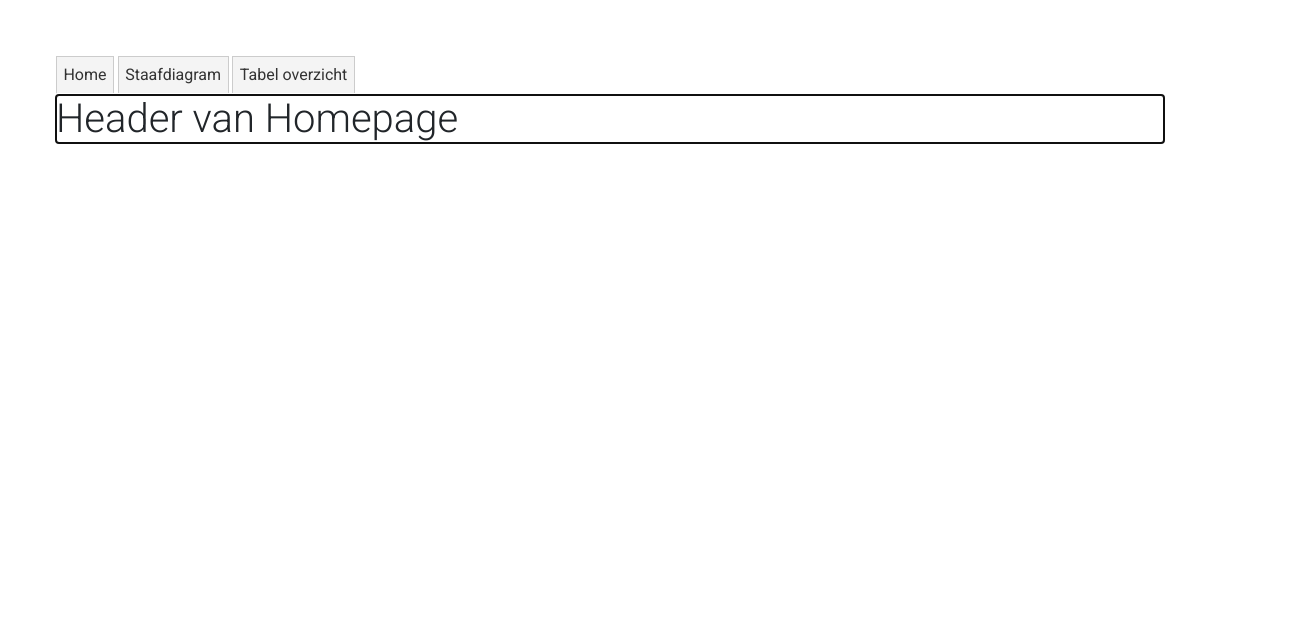
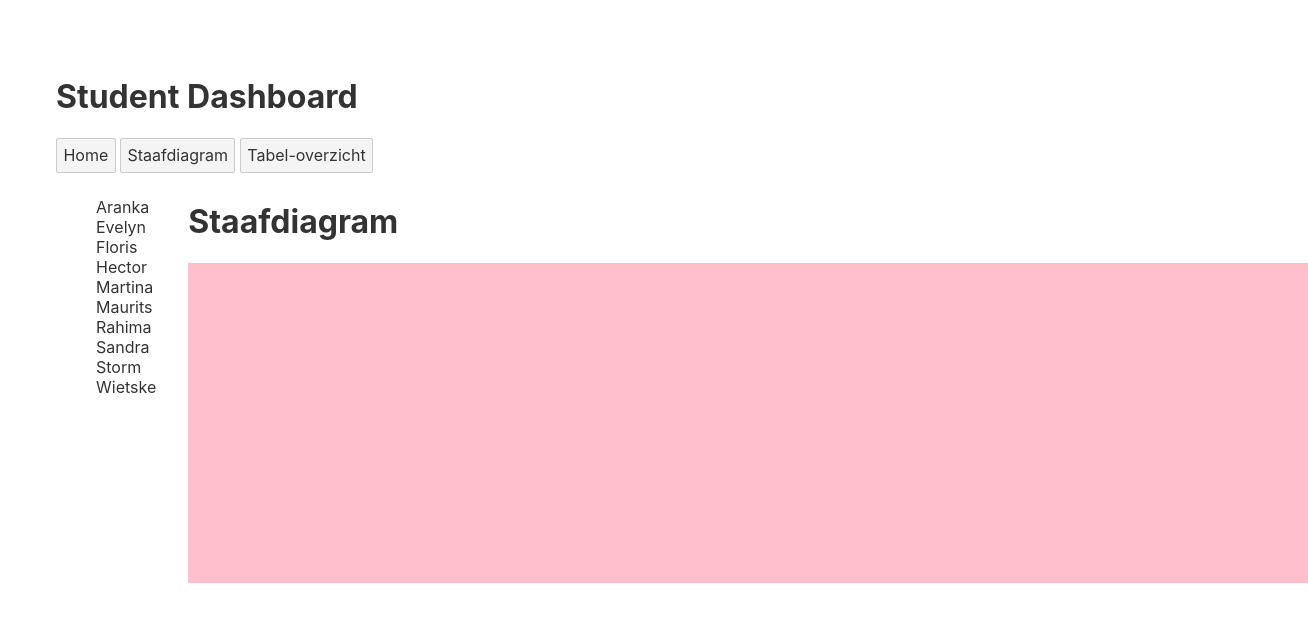
Before and after one commit to DebbySpaninks/debby_spaninks-StudentDashboard, a Svelte app in the folder svelte-studentdashboard/: page / in a window 1280 px wide. Shown: the top 622 px of the page, 1308 px wide, since content can reach past the window. Built offline with nearby package versions, Linux system fonts and the light colour scheme.

Commit message:
many tests to display barchart

```diff
--- a/svelte-studentdashboard/package.json
+++ b/svelte-studentdashboard/package.json
@@ -22,9 +22,7 @@
     "svelte-preprocess-less": "^0.4.0"
   },
   "dependencies": {
-    "mdbsvelte": "^1.0.12",
     "sirv-cli": "^1.0.11",
-    "svelte-chartjs": "^1.0.1",
     "svelte-navigator": "^3.1.5",
     "upload-csv-svelte": "0.0.4"
   },
--- a/svelte-studentdashboard/public/index.html
+++ b/svelte-studentdashboard/public/index.html
@@ -4,19 +4,11 @@
 	<meta charset='utf-8'>
 	<meta name='viewport' content='width=device-width,initial-scale=1'>
 
-	<title>StudentDashboard</title>
+	<title>Student Dashboard</title>
 
 	<link rel='icon' type='image/png' href='/favicon.png'>
 	<link rel='stylesheet' href='/global.css'>
 	<link rel='stylesheet' href='/build/bundle.css'>
-	<!-- Font Awesome -->
-	<link rel="stylesheet" href="https://use.fontawesome.com/releases/v5.8.2/css/all.css">
-	<!-- Google Fonts -->
-	<link rel="stylesheet" href="https://fonts.googleapis.com/css?family=Roboto:300,400,500,700&display=swap">
-	<!-- Bootstrap core CSS -->
-	<link href="https://cdnjs.cloudflare.com/ajax/libs/twitter-bootstrap/4.4.1/css/bootstrap.min.css" rel="stylesheet">
-	<!-- Material Design Bootstrap -->
-	<link href="https://cdnjs.cloudflare.com/ajax/libs/mdbootstrap/4.16.0/css/mdb.min.css" rel="stylesheet">
 
 	<script defer src='/build/bundle.js'></script>
 </head>
--- a/svelte-studentdashboard/src/App.svelte
+++ b/svelte-studentdashboard/src/App.svelte
@@ -1,6 +1,7 @@
 <script>
-import { Router, Link, Route } from 'svelte-navigator';
-import Home from './components/routes/Home.svelte';
+import { Router, Route } from 'svelte-navigator';
+import Header from './components/Header.svelte';
+// import Home from './components/routes/Home.svelte';
 import BarChart from './components/routes/BarChart.svelte';
 import Grid from './components/routes/Grid.svelte';
 import List from './components/List.svelte';
@@ -12,29 +13,13 @@ const parseCSV = text => text.split('\n').filter(line => line.trim() !== '').map
 let studentdata = false;
 // array of all studentnames (studentdata.map(row => row[0])
 $: studentnames = studentdata ? [ ...new Set(studentdata.map(row => row[0])) ].sort() : [];
+$: studentassignments = studentdata ? [ ...new Set(studentdata.map(row => row[1])) ].sort() : [];
+console.log(studentassignments);
+
 
 let sizes = {};
 $: console.log(sizes);
 
-// function handleClick(e) {
-//   console.log(e.detail);
-// };
-
-// function saveData(e) {
-//   console.log('saving in local storage');
-//   localStorage['demo'] = JSON.stringify({
-//     meta: {
-//       title: 'demo sheet'
-//     },
-//     data: studentdata,
-//     sizes: sizes
-//   });
-// }
-//
-// function loadData(e) {
-//   console.log('loading from local storage');
-//   ({ studentdata, sizes } = JSON.parse(localStorage['demo'] || '{data: [], sizes: {}}'));
-// }
 
 onMount(async() => {
   console.log('Mounted');
@@ -56,21 +41,24 @@ onMount(async() => {
 
 <Router>
  <div class="container">
-	<nav>
-    <Link to="/"><button class="btn-home">Home</button></Link>
-    <Link to="barchart"><button class="btn-barchart">Staafdiagram</button></Link>
-    <Link to="grid"><button class="btn-table">Tabel overzicht</button></Link>
-	</nav>
+   <Header />
 
   <div>
     <Route exact path="/">
-      <Home />
+      <div class="canvas">
+        <List on:click={() => console.log('clicked', studentnames)} items={studentnames}/>
+          <div class="chart">
+            <h1>Staafdiagram</h1>
+            <BarChart names={studentnames}/>
+            <!-- <BarChart class="bartchart" data={studentdata}/> -->
+          </div>
+      </div>
     </Route>
     <Route path="barchart">
       <div class="canvas">
         <List on:click={() => console.log('clicked', studentnames)} items={studentnames}/>
           <div class="chart">
-            <h1>Header Staafdiagram</h1>
+            <h1>Staafdiagram</h1>
             <BarChart names={studentnames}/>
             <!-- <BarChart class="bartchart" data={studentdata}/> -->
           </div>
@@ -85,7 +73,7 @@ onMount(async() => {
         <div>Even geduld...</div>
       {:else}
       <div class="grid-container">
-        <h1>Header Tabel-overzicht</h1>
+        <h1>Tabel-overzicht</h1>
         <Grid class="grid" bind:data={studentdata} bind:sizes />
       </div>
       {/if}
--- /dev/null
+++ b/svelte-studentdashboard/src/components/Header.svelte
@@ -0,0 +1,15 @@
+<script>
+import { Link } from 'svelte-navigator';
+
+</script>
+
+<div class="header">
+    <h1>Student Dashboard</h1>
+  <!-- display link in header -->
+  <nav>
+    <Link to="/"><button class="btn-home">Home</button></Link>
+    <Link to="/barchart"><button class="btn-barchart">Staafdiagram</button></Link>
+    <Link to="grid"><button class="btn-table">Tabel-overzicht</button></Link>
+	</nav>
+
+</div>
--- a/svelte-studentdashboard/src/components/routes/BarChart.svelte
+++ b/svelte-studentdashboard/src/components/routes/BarChart.svelte
@@ -2,76 +2,26 @@
 
 <script>
 
-// imports
-import { MDBContainer, MDBRow, MDBCol } from 'mdbsvelte';
-import Bar from 'svelte-chartjs/src/Bar.svelte';
+  export let items = [];
 
-export let names;
-console.log(names);
-
-$: data = {
-  labels: names,
-  datasets: [
-    {
-      label: 'Leuk',
-      data: [ 15, 19, 11, 7, 15, 8, 11, 7, 15, 8 ],
-      backgroundColor:
-        'rgba(113, 205, 205,0.4)',
-      borderWidth: 2,
-      borderColor:
-        'rgba(113, 205, 205, 1)'
-    },
-    {
-      label: 'Moeilijk',
-      data: [ 15, 19, 11, 7, 15, 8, 11, 7, 15, 8 ],
-      backgroundColor:
-        'rgba(255, 134,159,0.4)',
-      borderWidth: 2,
-      borderColor:
-        'rgba(255, 134, 159, 1)'
-    }
-  ]
-};
-
-const options = {
-  responsive: true,
-  maintainAspectRatio: false,
-  scales: {
-    xAxes: [
-      {
-        barPercentage: 1,
-        gridLines: {
-          display: true,
-          color: 'rgba(0, 0, 0, 0.1)'
-        }
-      }
-    ],
-    yAxes: [
-      {
-        gridLines: {
-          display: true,
-          color: 'rgba(0, 0, 0, 0.1)'
-        },
-        ticks: {
-          beginAtZero: true
-        }
-      }
-    ]
-  }
-};
 </script>
 
-<MDBContainer>
-  <MDBRow>
-    <MDBCol md="10" class="mx-auto">
-      <Bar
-        {data}
-        width={200}
-        height={350}
-        {options} />
-    </MDBCol>
-  </MDBRow>
-</MDBContainer>
+<svg>
+  {#each items as item}
+  <rect
+    width="20"
+    height="100"
+    style="fill:#0f0;
+    stroke-width:1;
+    stroke:#090">{item}
+  </rect>
+  {/each}
+</svg>
 
 <style>
+  svg {
+    background-color: pink;
+    width: 70em;
+    height: 20em;
+  }
 </style>
--- a/svelte-studentdashboard/src/components/routes/Home.svelte
+++ /dev/null
@@ -1,13 +0,0 @@
-<!-- Component to display Home -->
-
-<script>
-
-</script>
-
-<main>
-  <h1>Header van Homepage</h1>
-</main>
-
-<style>
-
-</style>
```
Also changed, not shown: svelte-studentdashboard/src/components/routes/BarChartOud.svelte (added, +64 -0 lines), 1 other file (tests, documents, lock files or other folders).
